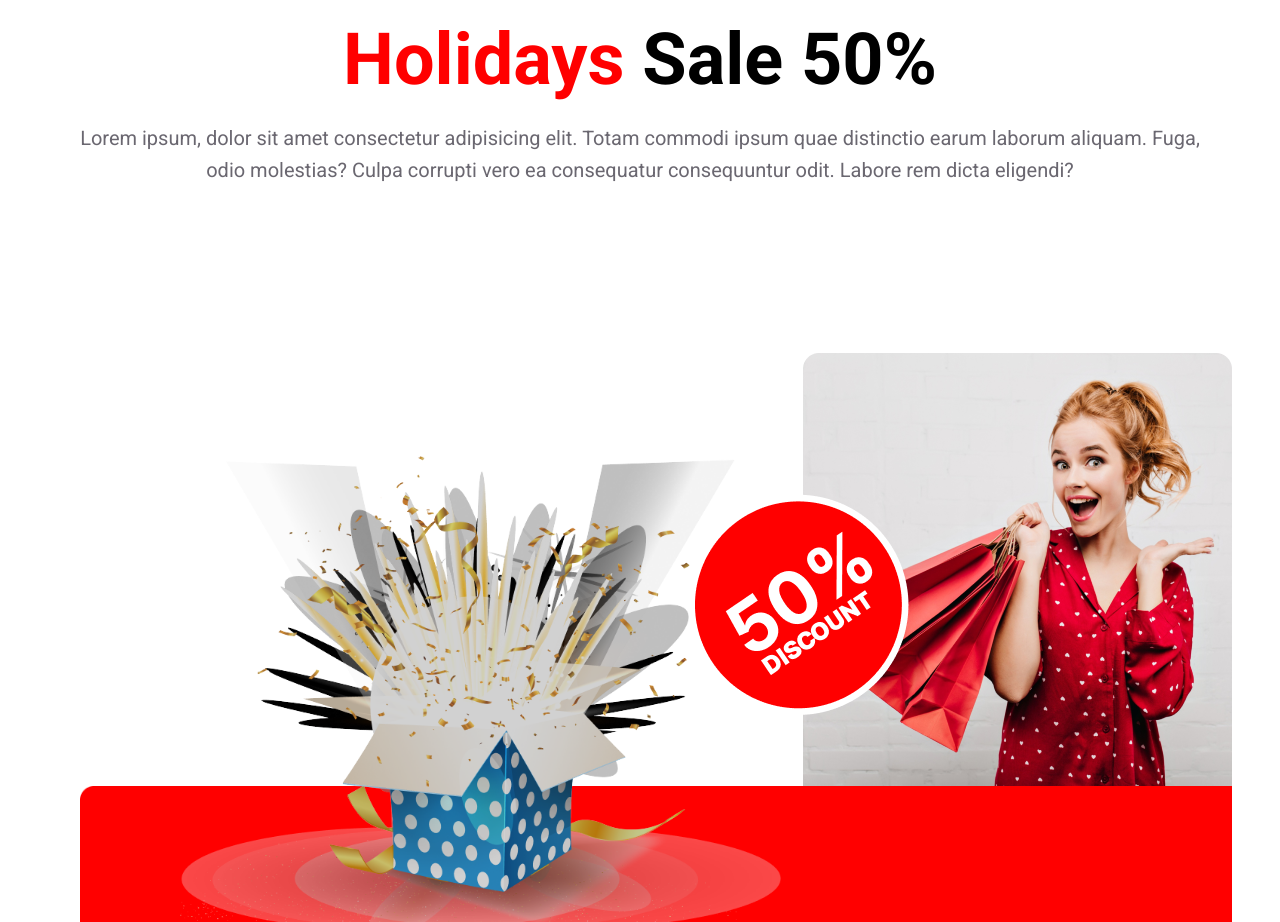
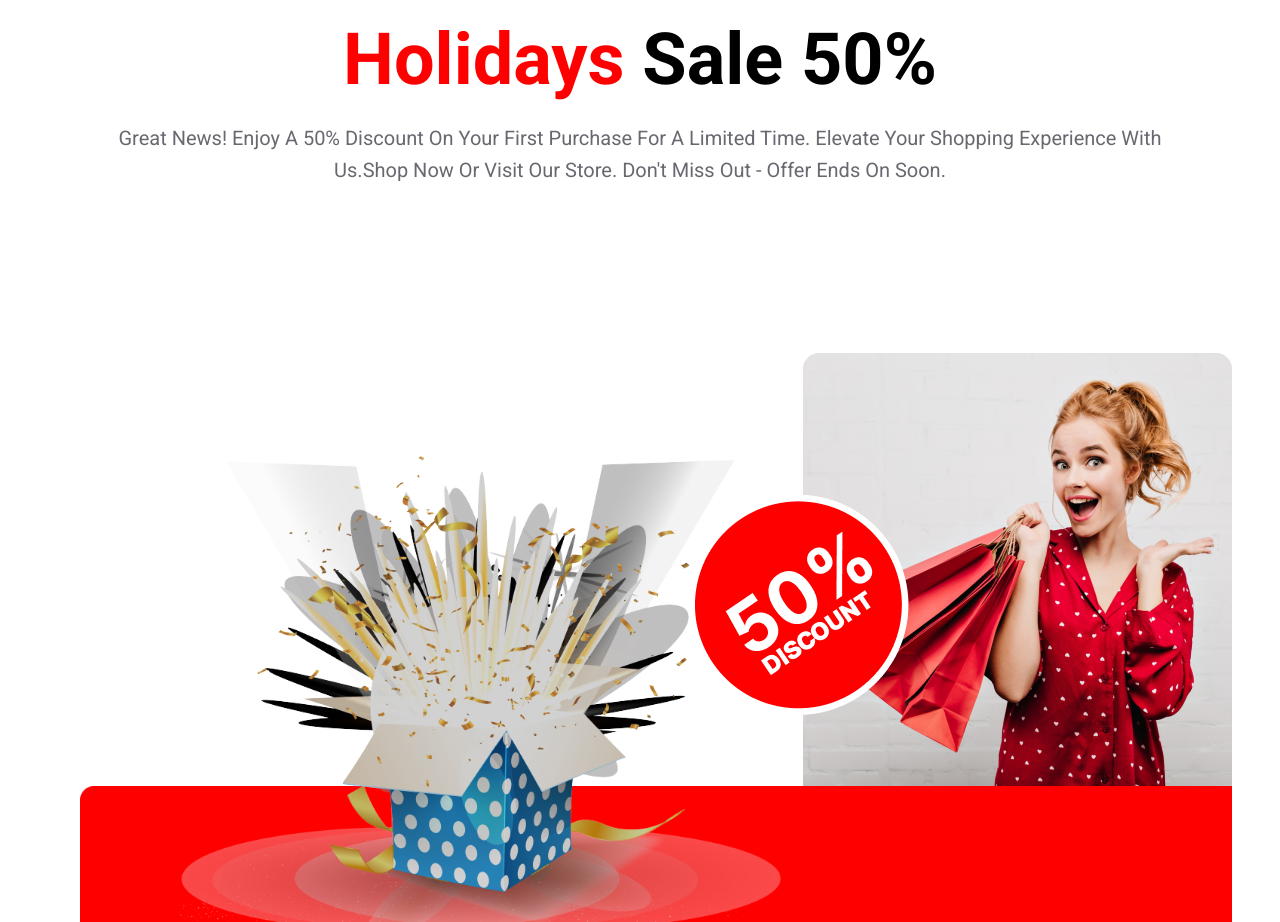
Before and after one commit to Mizanur2/Assignment-1, a plain HTML site: page index.html in a window 1280 px wide. Shown: the part 4260-5182 px from the top of the page. Drawn offline with Linux system fonts and the light colour scheme.

Commit message:
problem solved

```diff
--- a/index.html
+++ b/index.html
@@ -16,7 +16,6 @@
 <body>
     <header>
         <section class="header-section">
-            <!-- <img class="overlay" src="images/Banner Image.png" alt=""> -->
             <div class="header-content">
                 <p>Happy New Year</p>
                 <h1>New Year Party</h1>
@@ -72,16 +71,11 @@
         <section class="holiday">
             <h3>what is functional</h3>
             <h1><span class="red">holidays</span> sale 50%</h1>
-            <p>Lorem ipsum, dolor sit amet consectetur adipisicing elit. Totam commodi ipsum quae distinctio earum
-                laborum aliquam. Fuga, odio molestias? Culpa corrupti vero ea consequatur consequuntur odit. Labore rem
-                dicta eligendi?</p>
+            <p>Great news! Enjoy a 50% discount on your first purchase for a limited time. Elevate your shopping
+                experience with us.Shop now or visit our store. Don't miss out - offer ends on soon.</p>
         </section>
 
         <section class="banner">
-            <!-- <img src="images/Rectangle 1.png" alt="">
-            <img src="images/Group 44.png" alt=""> -->
-            <!-- <img src="images/Group 75.png" alt="" class="gift-img"> -->
-            <!-- <img src="images/Rectangle 2.png" class="bottom-img" alt=""> -->
             <div class="gift-img">
                 <img src="images/Group 75.png" alt="">
             </div>
--- a/style.css
+++ b/style.css
@@ -22,7 +22,6 @@ body {
 
 .header-content {
     padding-bottom: 100px;
-    /* color: white; */
 }
 
 .header-content p {
@@ -39,7 +38,6 @@ body {
 
 }
 
-/* offer section styles */
 
 .offer-section {
     display: flex;
@@ -94,7 +92,6 @@ body {
     font-size: 64px;
     font-style: normal;
     font-weight: 900;
-    /* 137.5% */
     letter-spacing: 7.04px;
 }
 
@@ -207,15 +204,12 @@ body {
     color: rgba(7, 2, 17, 0.60);
     text-align: center;
     font-size: 20px;
+    text-transform: capitalize;
     line-height: 32px;
 }
 
 .banner {
-    /* background-image: url('images/Rectangle\ 2.png');
-    background-repeat: no-repeat;
-    background-size: contain; */
     margin: 200px 80px;
-    /* background-color: aqua; */
     height: 600px;
     width: 90%;
     position: relative;
@@ -224,7 +218,6 @@ body {
 .banner .left-img {
     height: 300px;
     width: 300px;
-    /* background-color: rebeccapurple; */
     position: absolute;
     top: -33px;
     right: 129px;
@@ -232,10 +225,6 @@ body {
 
 .off-img {
     position: absolute;
-    /* height: 200px; */
-    /* width: 200px; */
-    /* border-radius: 50%; */
-    /* background-color: black; */
     top: 66px;
     right: 280px;
 }
@@ -244,9 +233,6 @@ body {
     position: absolute;
     top: 70px;
     left: 100px;
-    /* height: 200px;
-    width: 200px; */
-    /* background-color: khaki; */
 }
 
 .gift-img img {
@@ -258,25 +244,7 @@ body {
     width: 100%;
     position: absolute;
     bottom: 0;
-    /* background-color: red; */
     z-index: -1;
-}
-
-.bottom-img img {
-    /* z-index: 1;
-    position: absolute; */
-    /* border-radius: 20px; */
-}
-
-.left-img img {
-    /* width: 100%; */
-}
-
-.banner .gift-img {
-    /* background-image: url('images/Rectangle\ 2.png');
-    background-repeat: no-repeat;
-    background-size: cover; */
-    /* height: 500px; */
 }
 
 .portfolio {
```
